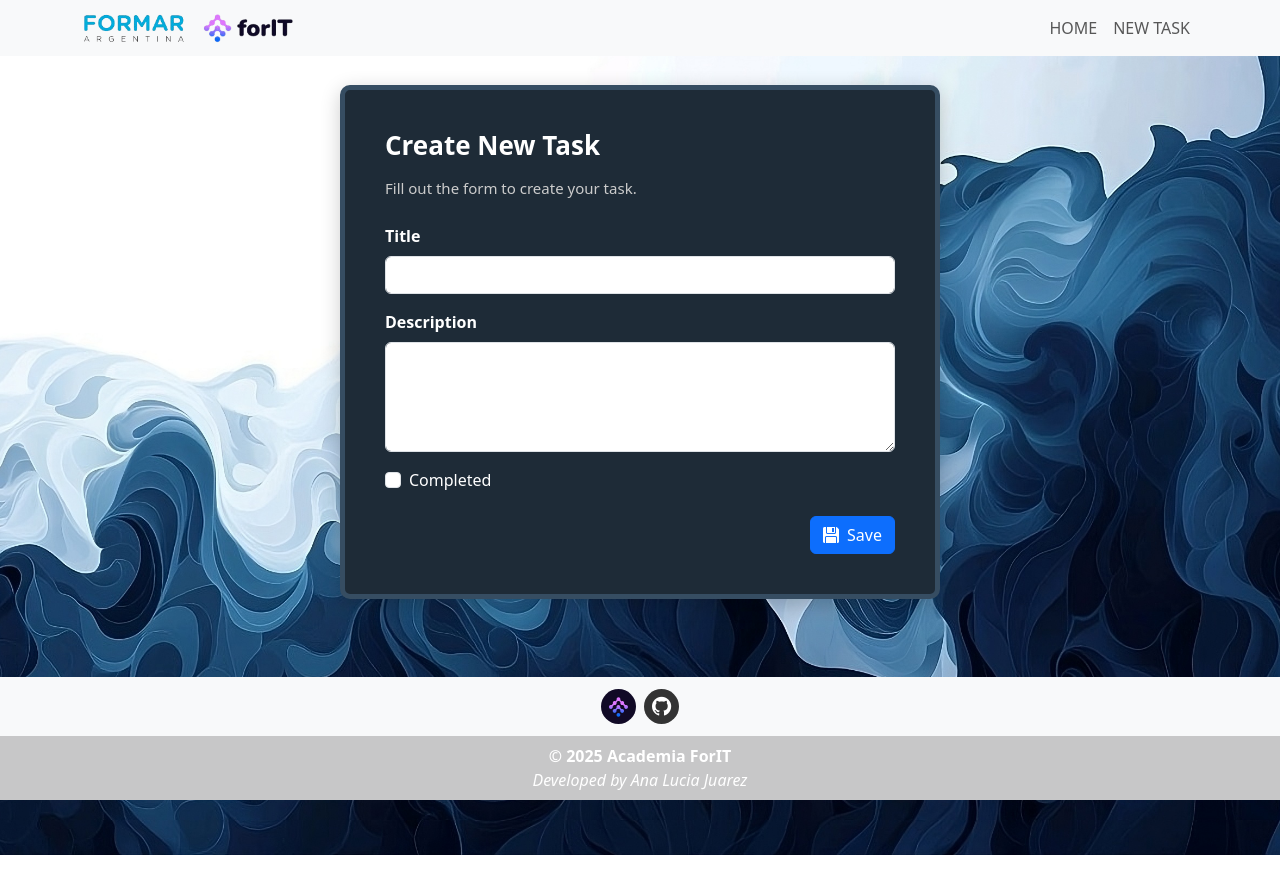
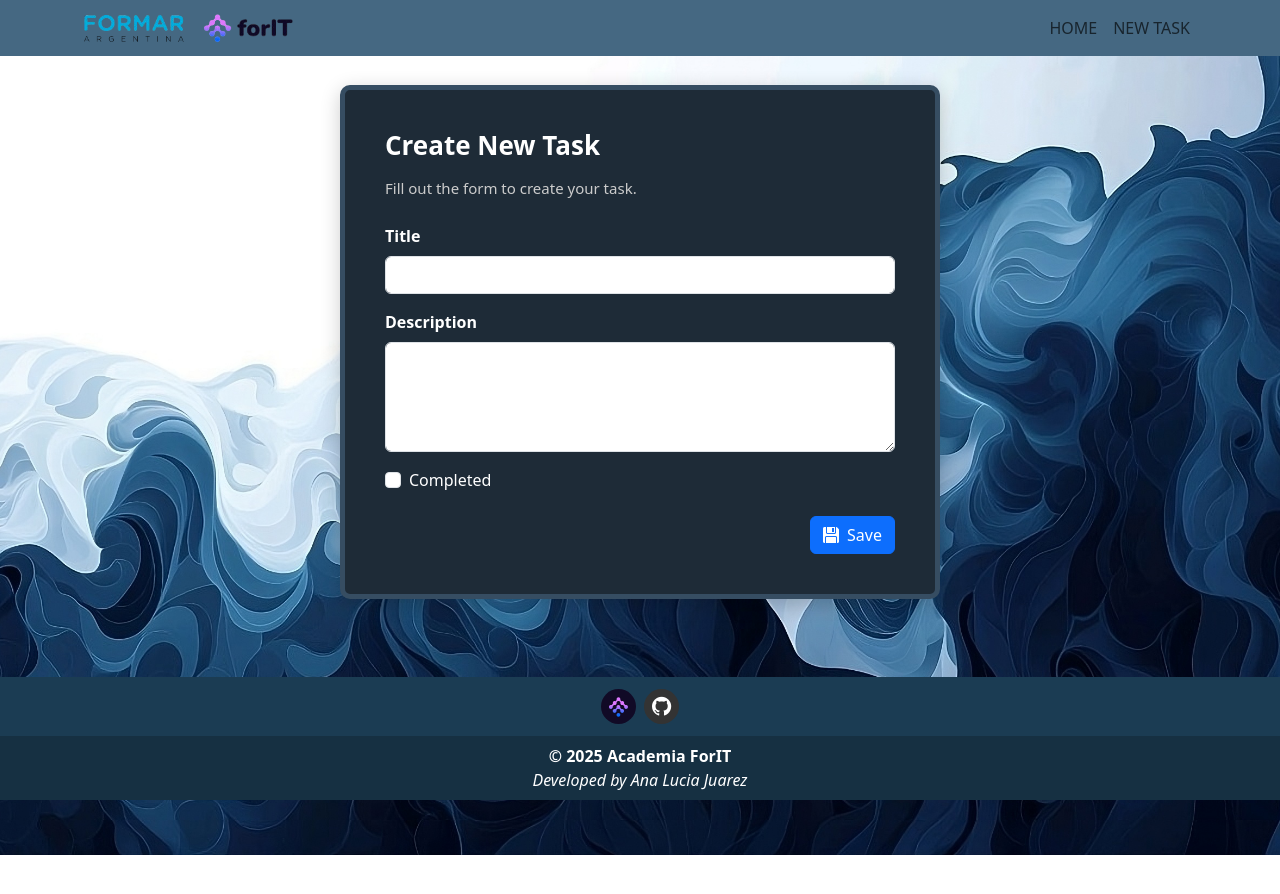
Before and after one commit to manita02/AcademiaForITChallengue, a Next.js app in the folder frontend/: page /tasks/new in a window 1280 px wide. Shown: the top 894 px of the page. Built offline with nearby package versions, Linux system fonts and the light colour scheme.

Commit message:
Refactor: general cleanup in pages, components, and styles

```diff
--- a/frontend/src/components/Layout.tsx
+++ b/frontend/src/components/Layout.tsx
@@ -9,7 +9,7 @@ type Props = {
 const Layout = ({ children }: Props) => {
   return (
     <div>
-      <nav className="navbar navbar-expand-lg navbar-light bg-light fixed-top" id="custom-bootstrap-menu">
+      <nav className="navbar navbar-expand-lg fixed-top" id="custom-menu">
         <div className="container d-flex align-items-center">
           <a href="https://www.instagram.com/fundacionformar/?hl=es" className="me-3" target='blank'>
             <img src="/images/formar.png" alt="Formar Argentina Logo" className="navbar-logo" />
@@ -48,7 +48,7 @@ const Layout = ({ children }: Props) => {
         <CustomModal />
       </main>
 
-      <footer className="bg-light text-center text-white mt-auto fixed-bottom">
+      <footer className="text-center text-white mt-auto fixed-bottom" id="custom-footer">
         <div className="container p-2 pb-0">
           <section className="mb-2">
             <a
--- a/frontend/src/pages/tasks/new.tsx
+++ b/frontend/src/pages/tasks/new.tsx
@@ -23,12 +23,8 @@ const CreateTaskPage = () => {
       }
       router.push('/tasks');
     } catch (error) {
-        if (error instanceof Error) {
-          alert(error.message);
-        } else {
-          alert('An error occurred');
-        }
-      } finally {
+        console.error('Error creating task:', error);
+    } finally {
         setLoading(false);
       }
   };
--- a/frontend/src/styles/globals.css
+++ b/frontend/src/styles/globals.css
@@ -26,6 +26,14 @@
 .hvr-underline-reveal:focus:before,
 .hvr-underline-reveal:active:before {
   transform: translateY(0);
+}
+
+#custom-menu{
+  background-color: #456882;
+}
+
+#custom-footer {
+  background-color: #1B3C53;
 }
 
 .social-btn {
```
Also changed, not shown: frontend/src/components/TaskList.tsx (+2 -6 lines), frontend/src/pages/tasks/[id]/edit.tsx (+2 -10 lines).
